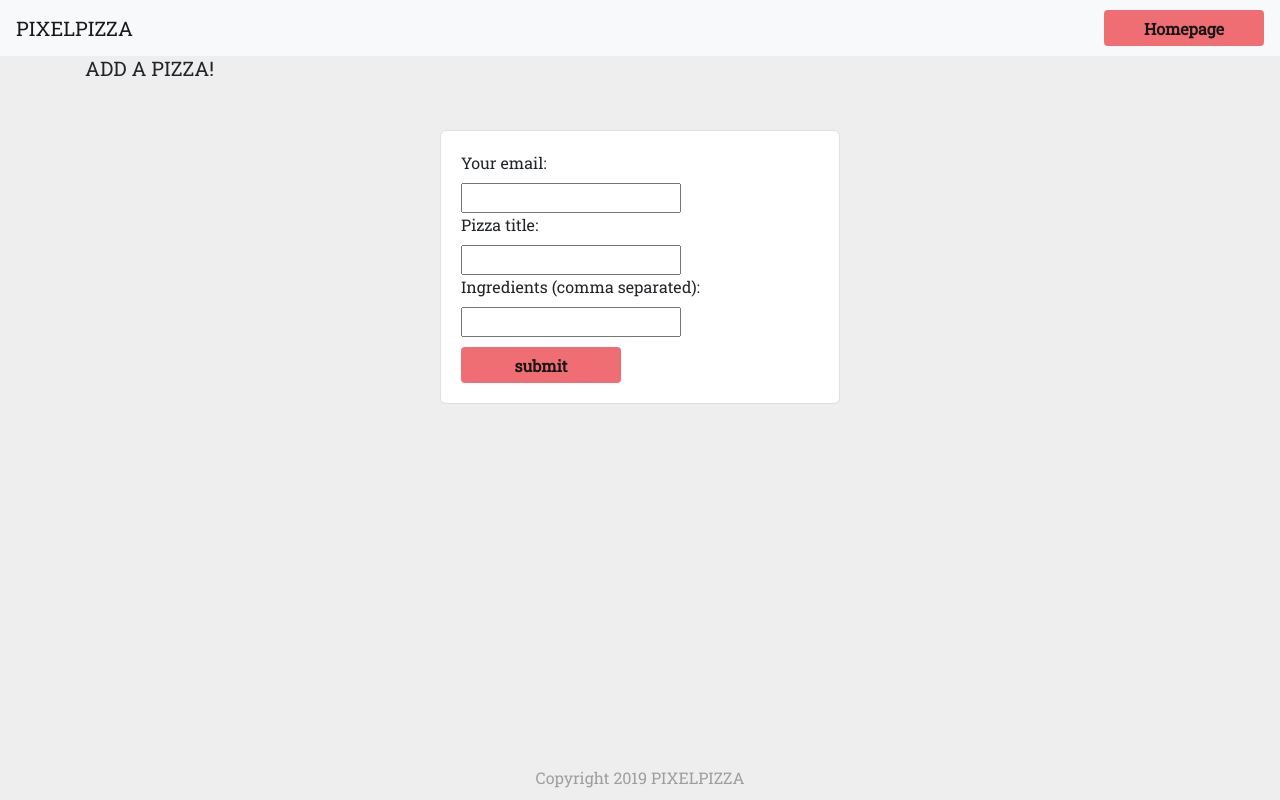
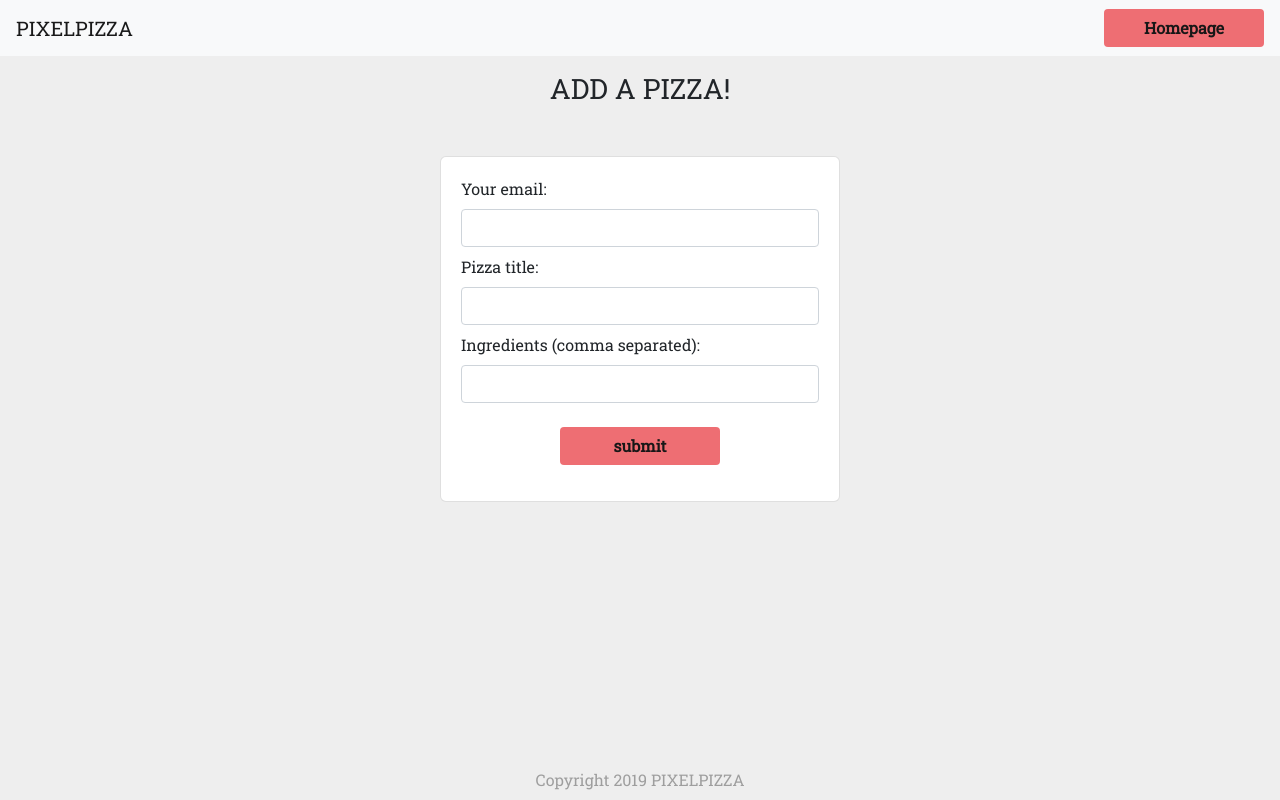
Before and after one commit to AdamsChristopher/phpizza, a PHP site: page /add.php in a window 1280 px wide. Run offline with PHP 8.4, Linux system fonts and the light colour scheme.

Commit message:
Modified other pages and removed some unnecessary CSS rules

```diff
--- a/add.php
+++ b/add.php
@@ -49,13 +49,14 @@
 <html lang="en">
 <?php include('templates/header.php'); ?>
 <main>
-  <section class="container grey-text">
-    <h5 class="center">ADD A PIZZA!</h5>
+  <section class="container">
+    <h3 class="text-center m-3">ADD A PIZZA!</h3>
     <div class="error-message center">
             <?php echo $errors['form']; ?>
         </div>
     <div class="card">
       <form
+        class="form-group"
         action="add.php"
         method="POST"
       >
@@ -65,6 +66,7 @@
             <?php echo $errors['email']; ?>
         </div>
         <input
+          class="form-control mb-2"
           type="text"
           title="email"
           name="email"
@@ -77,6 +79,7 @@
             <?php echo $errors['title']; ?>
         </div>
         <input
+          class="form-control mb-2"
           type="text"
           title="title"
           name="title"
@@ -89,19 +92,20 @@
             <?php echo $errors['ingredients']; ?>
         </div>
         <input
+          class="form-control mb-2"
           type="text"
           title="ingredients"
           name="ingredients"
           value="<?php echo htmlspecialchars($ingredients) ?>"
         >
       </div>
-        <div class="center">
+        <div class="d-flex justify-content-center">
           <input
+            class="btn brand submit mt-3"
             type="submit"
             title="submit"
             name="submit"
             value="submit"
-            class="btn brand submit z-depth-0"
           >
         </div>
       </form>
--- a/styles.css
+++ b/styles.css
@@ -26,7 +26,6 @@ main {
   font-weight: bold;
   background: #ee6e73 !important;
   width: 160px;
-  height: 36px;
 }
 
 .brand:hover {
@@ -44,18 +43,8 @@ main {
   color: #ee6e73;
 }
 
-.submit {
-  margin-top: 10px;
-}
-
-.card-content {
-  padding: 0 !important;
-}
-
 #pizza-picture {
   color: #ee6e73;
-  text-align: center;
-  display: block;
   margin-bottom: -30px;
   position: relative;
   top: -42px;
@@ -63,13 +52,10 @@ main {
 
 #pizza-title {
   color: #ee6e73;
-  margin-bottom: 20px;
 }
 
 #ingredients-title {
   color: #ee6e73;
-  margin-top: 20px;
-  margin-bottom: 0px;
 }
 
 #ingredients-list {
@@ -77,18 +63,11 @@ main {
   list-style-type: none;
 }
 
-#pizza-details {
-  padding: 16px;
-}
-
 input:focus {
-  border-bottom: 1px solid #ee6e73 !important;
-  box-shadow: 0 1px 0 0 #ee6e73 !important;
+  border: 1px solid #ee6e73 !important;
+  box-shadow: 0 0 4px 1px #ee6e73 !important;
 }
 
 #page-footer {
   color: #9e9e9e;
-  background-color: transparent;
-  width: 100%;
-  padding-bottom: 10px;
 }
--- a/templates/footer.php
+++ b/templates/footer.php
@@ -1,4 +1,7 @@
-  <footer id="page-footer">
+  <footer
+    id="page-footer"
+    class="mb-2"
+  >
     <div class="text-center">Copyright 2019 PIXELPIZZA</div>
   </footer>
   <script
```
Also changed, not shown: index.php (+9 -4 lines), info.php (+7 -2 lines).
